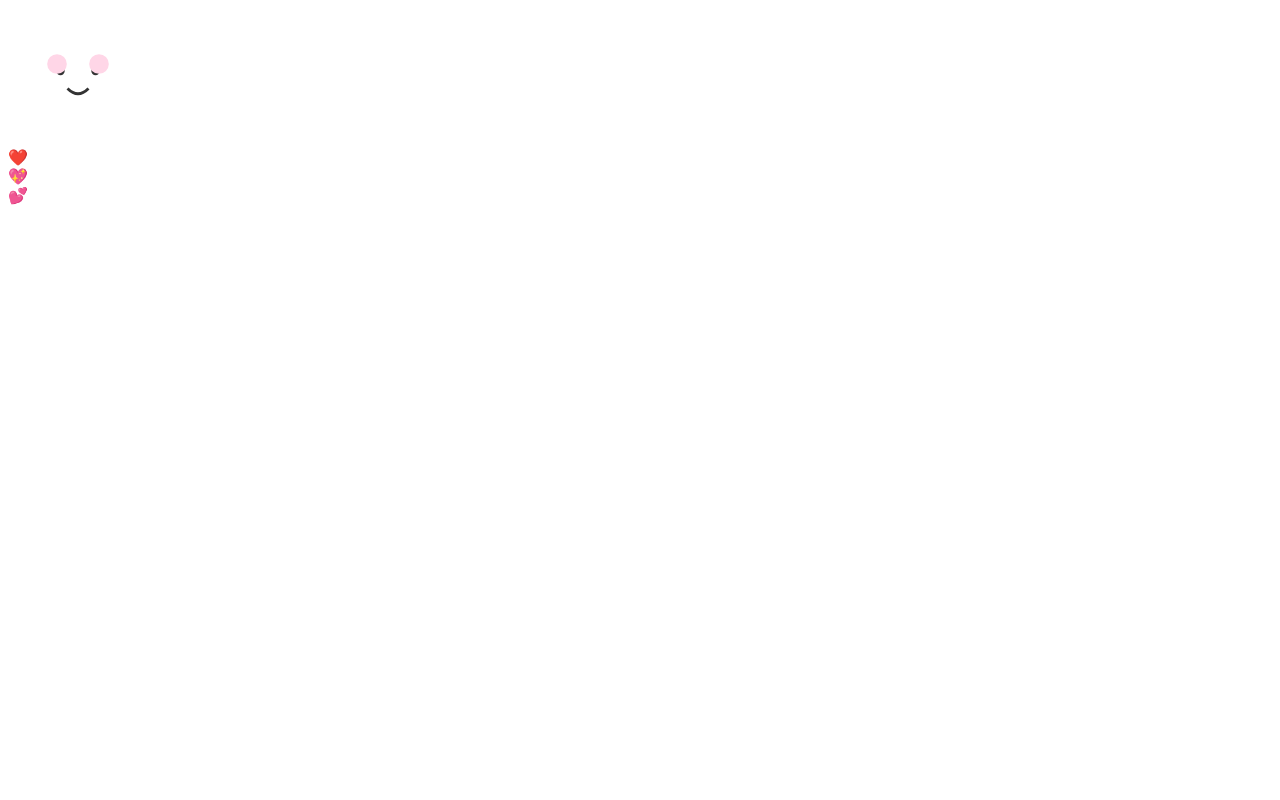
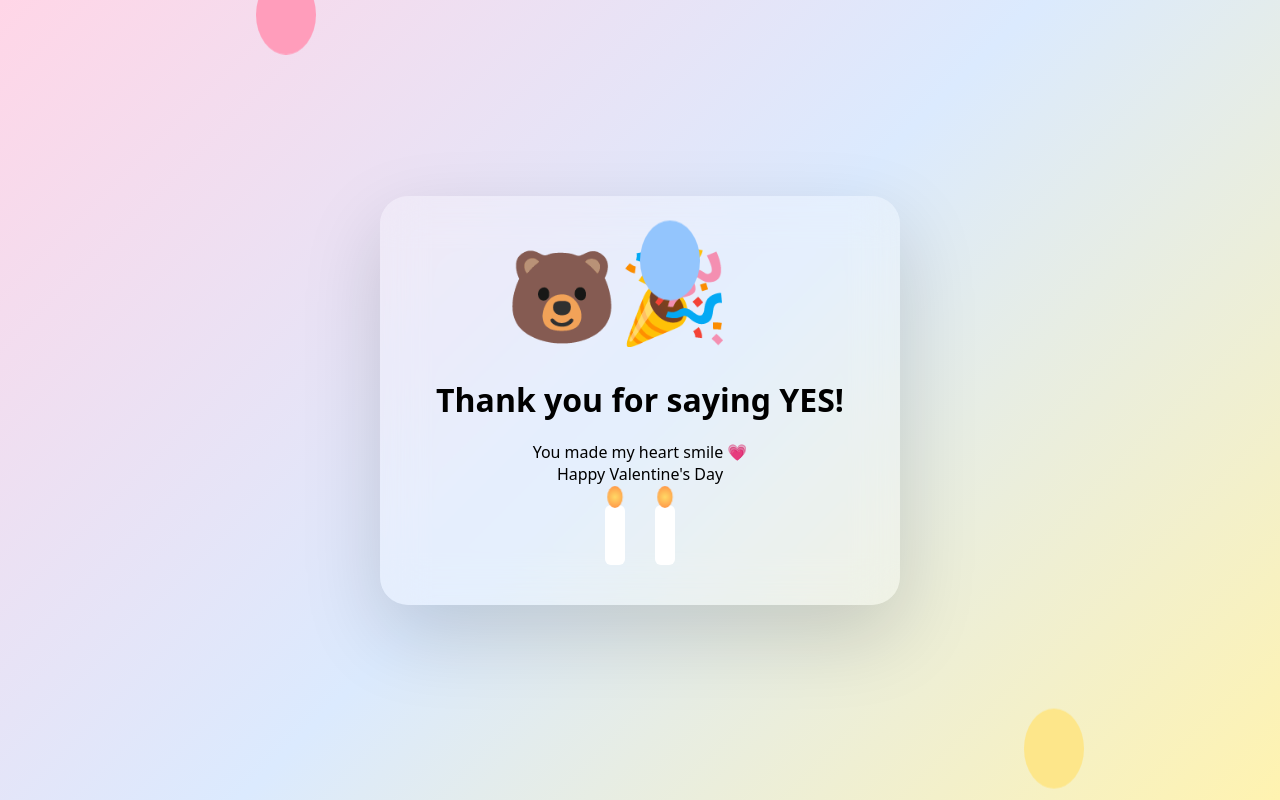
Before and after one commit to nilsuke/valentine, a plain HTML site: page yes.html in a window 1280 px wide. Drawn offline with Linux system fonts and the light colour scheme.

Commit message:
Add files via upload

```diff
--- /dev/null
+++ b/confetti.js
@@ -0,0 +1,12 @@
+for(let i=0;i<150;i++){
+ const c=document.createElement("div");
+ c.style.position="fixed";
+ c.style.width="6px";
+ c.style.height="6px";
+ c.style.background=`hsl(${Math.random()*360},90%,70%)`;
+ c.style.left=Math.random()*100+"vw";
+ c.style.top="-10px";
+ c.style.animation="fall 3s linear";
+ document.body.appendChild(c);
+ setTimeout(()=>c.remove(),3000);
+}
--- /dev/null
+++ b/style.css
@@ -0,0 +1,32 @@
+*{box-sizing:border-box;font-family:system-ui,sans-serif}
+body{margin:0;min-height:100vh;display:grid;place-items:center;
+background:linear-gradient(135deg,#ffd6e7,#dbeafe,#fff3b0);overflow:hidden}
+.bg{position:fixed;inset:0;background:radial-gradient(circle,#fff5,transparent 60%)}
+.glass-card{background:rgba(255,255,255,.25);backdrop-filter:blur(22px);
+border-radius:28px;padding:40px;text-align:center;
+box-shadow:0 30px 80px rgba(0,0,0,.15);animation:pop .8s ease}
+.big{width:min(520px,90%)}
+.character{font-size:72px;animation:float 3s infinite}
+.character.big{font-size:90px}
+h1{margin:20px 0}
+.btn-zone{position:relative;height:120px}
+.glass-btn{position:absolute;padding:16px 30px;border-radius:999px;
+border:none;background:rgba(255,255,255,.35);backdrop-filter:blur(14px);
+font-weight:700;cursor:pointer;transition:.25s;box-shadow:0 10px 30px rgba(0,0,0,.15)}
+.glass-btn:hover{transform:scale(1.1)}
+.yes{left:20%}
+.no{left:60%}
+.balloon{position:fixed;bottom:-120px;width:60px;height:80px;border-radius:50%;
+animation:rise 8s infinite}
+.pink{background:#ff9dbb;left:20%}
+.blue{background:#93c5fd;left:50%;animation-delay:2s}
+.yellow{background:#fde68a;left:80%;animation-delay:4s}
+.candles{display:flex;gap:30px;justify-content:center;margin-top:20px}
+.candle{width:20px;height:60px;background:#fff;border-radius:6px;position:relative}
+.flame{position:absolute;top:-18px;left:50%;width:14px;height:20px;
+background:radial-gradient(circle,#ffd966,#ff8c42);border-radius:50%;
+transform:translateX(-50%);animation:flicker .2s infinite alternate}
+@keyframes float{50%{transform:translateY(-10px)}}
+@keyframes pop{from{opacity:0;transform:scale(.9)}to{opacity:1;transform:scale(1)}}
+@keyframes rise{to{transform:translateY(-120vh)}}
+@keyframes flicker{to{transform:translateX(-50%) scale(1.1)}}
--- a/yes.html
+++ b/yes.html
@@ -1,18 +1,28 @@
-<div class="character">
-  <svg viewBox="0 0 200 200" width="140">
-    <circle cx="100" cy="100" r="70" fill="#fff" />
-    <circle cx="75" cy="90" r="6" fill="#333"/>
-    <circle cx="125" cy="90" r="6" fill="#333"/>
-    <path d="M85 115 Q100 130 115 115" stroke="#333" stroke-width="4" fill="none"/>
-    <circle cx="70" cy="80" r="14" fill="#ffd6e7"/>
-    <circle cx="130" cy="80" r="14" fill="#ffd6e7"/>
-  </svg>
+<!DOCTYPE html>
+<html lang="en">
+<head>
+<meta charset="UTF-8">
+<meta name="viewport" content="width=device-width, initial-scale=1.0">
+<title>Happy Valentine</title>
+<link rel="stylesheet" href="style.css">
+</head>
+<body class="celebrate">
+
+<div class="glass-card big">
+  <div class="character big">🐻🎉</div>
+  <h1>Thank you for saying YES!</h1>
+  <p>You made my heart smile 💗<br>Happy Valentine's Day</p>
+
+  <div class="candles">
+    <div class="candle"><span class="flame"></span></div>
+    <div class="candle"><span class="flame"></span></div>
+  </div>
 </div>
 
 <div class="balloon pink"></div>
 <div class="balloon blue"></div>
 <div class="balloon yellow"></div>
 
-<div class="heart h1">❤️</div>
-<div class="heart h2">💖</div>
-<div class="heart h3">💕</div>
+<script src="confetti.js"></script>
+</body>
+</html>
```
Also changed, not shown: index.html (+24 -9 lines), script.js (added, +19 -0 lines).
